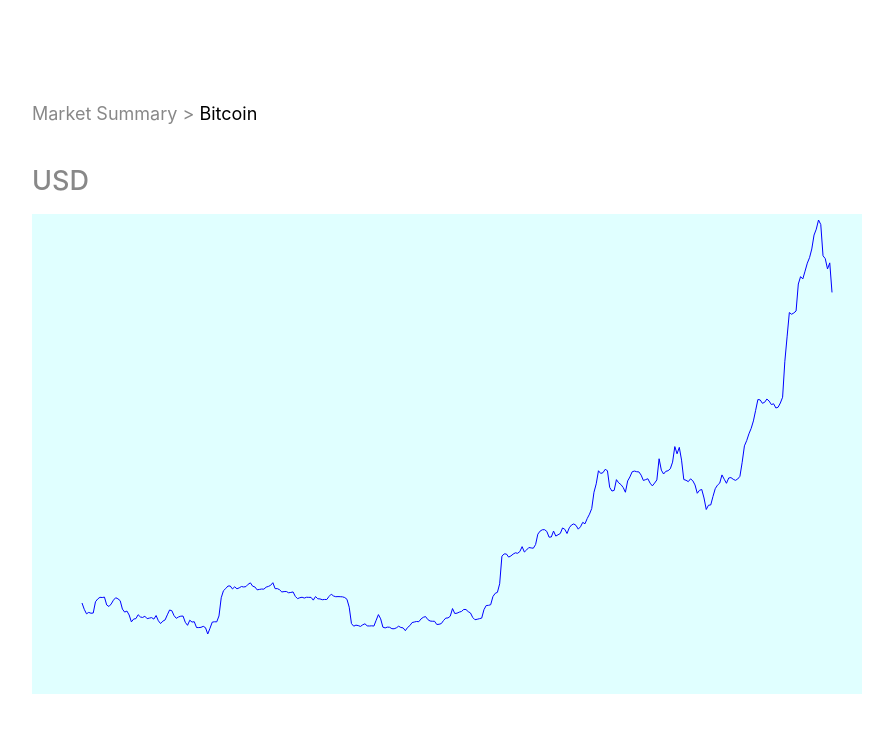
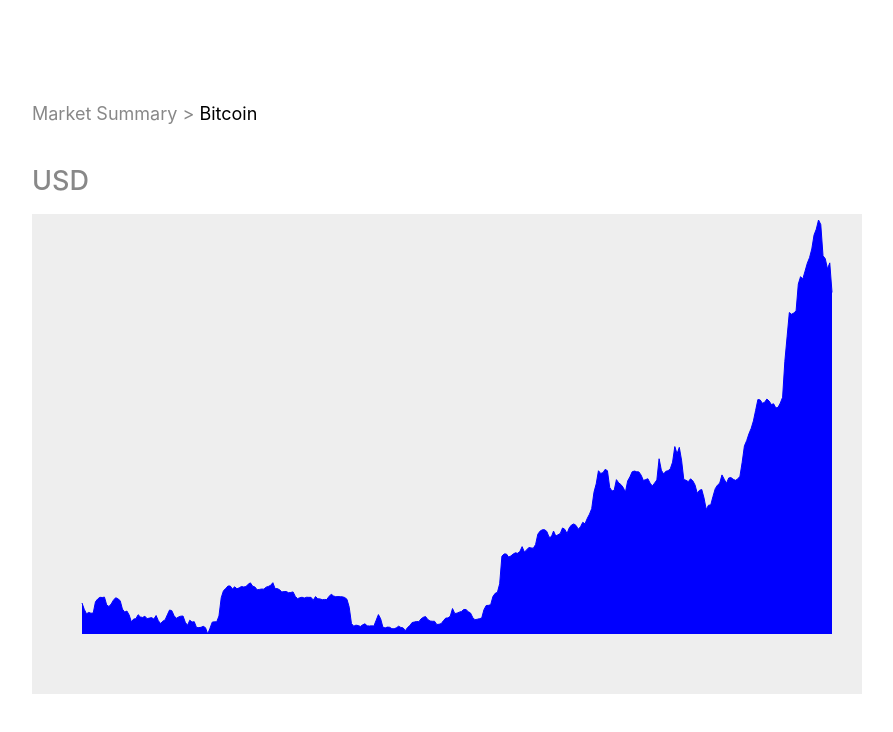
Before and after one commit to Ann-JY/d3-week4, a website built with Vite: page index.html in a window 1280 px wide. Shown: the whole page, without its empty margins (193-1086 px from the left). Built offline with nearby package versions, Linux system fonts and the light colour scheme.

Commit message:
그래프 예쁘게

```diff
--- a/src/starter.js
+++ b/src/starter.js
@@ -1,15 +1,20 @@
-import * as d3 from "d3";
-import "./viz.css";
+import * as d3 from "d3"; //d3 가져오기
+import "./viz.css"; //스타일링 첨부
 
 ////////////////////////////////////////////////////////////////////
 ////////////////////////////  Init  ///////////////////////////////
 // svg
 const svg = d3.select("#svg-container").append("svg").attr("id", "svg");
+//변수설정
+//html에 svg container에 있던 id 가져오기, id 정의
 
 let width = parseInt(d3.select("#svg-container").style("width"));
+//parseInt=어떤 값을 정수로 바꿔 리턴
+//svg-container의 style인 width를 가져와라
 let height = parseInt(d3.select("#svg-container").style("height"));
-console.log(height);
-const margin = { top: 6, right: 30, bottom: 60, left: 50 };
+console.log(height); //제대로 나오나 확인
+
+const margin = { top: 6, right: 30, bottom: 60, left: 50 }; //svg 설정 끝
 
 // parsing & formatting
 const parseTime = d3.timeParse("%Y-%m-%dT00:00:00Z");
@@ -17,6 +22,7 @@ const parseTime = d3.timeParse("%Y-%m-%dT00:00:00Z");
 // scale
 const xScale = d3.scaleTime().range([margin.left, width - margin.right]);
 const yScale = d3.scaleLinear().range([height - margin.bottom, margin.top]);
+//그래프 위치 정하기
 
 // axis
 
@@ -34,6 +40,7 @@ const line = d3
 let data = [];
 
 d3.json("data/bitcoin-data.json").then((raw_data) => {
+  //json 비트코인 파일 불러오기->그리고 이걸 해라(원시데이터로 뭔가를 할거임)
   //   console.log(raw_data);
 
   data = raw_data.map((d) => {
@@ -56,4 +63,17 @@ d3.json("data/bitcoin-data.json").then((raw_data) => {
     .attr("d", line)
     .attr("fill", "none")
     .attr("stroke", "blue");
+
+  const area = d3
+    .area()
+    .x((d) => xScale(d.date_parsed))
+    .y0(height - margin.bottom)
+    .y1((d) => yScale(d.price));
+
+  svg
+    .append("path")
+    .datum(data)
+    .attr("class", "area")
+    .attr("d", area)
+    .attr("fill", "blue");
 });
--- a/src/viz.css
+++ b/src/viz.css
@@ -1,5 +1,7 @@
+/* svg 스타일 */
+
 #svg {
-  background-color: lightcyan;
+  background-color: rgb(238, 238, 238);
   width: 100%;
   height: 100%;
   /* background-color: #f7f7f7; */
```
Also changed, not shown: index.html (+2 -0 lines).
